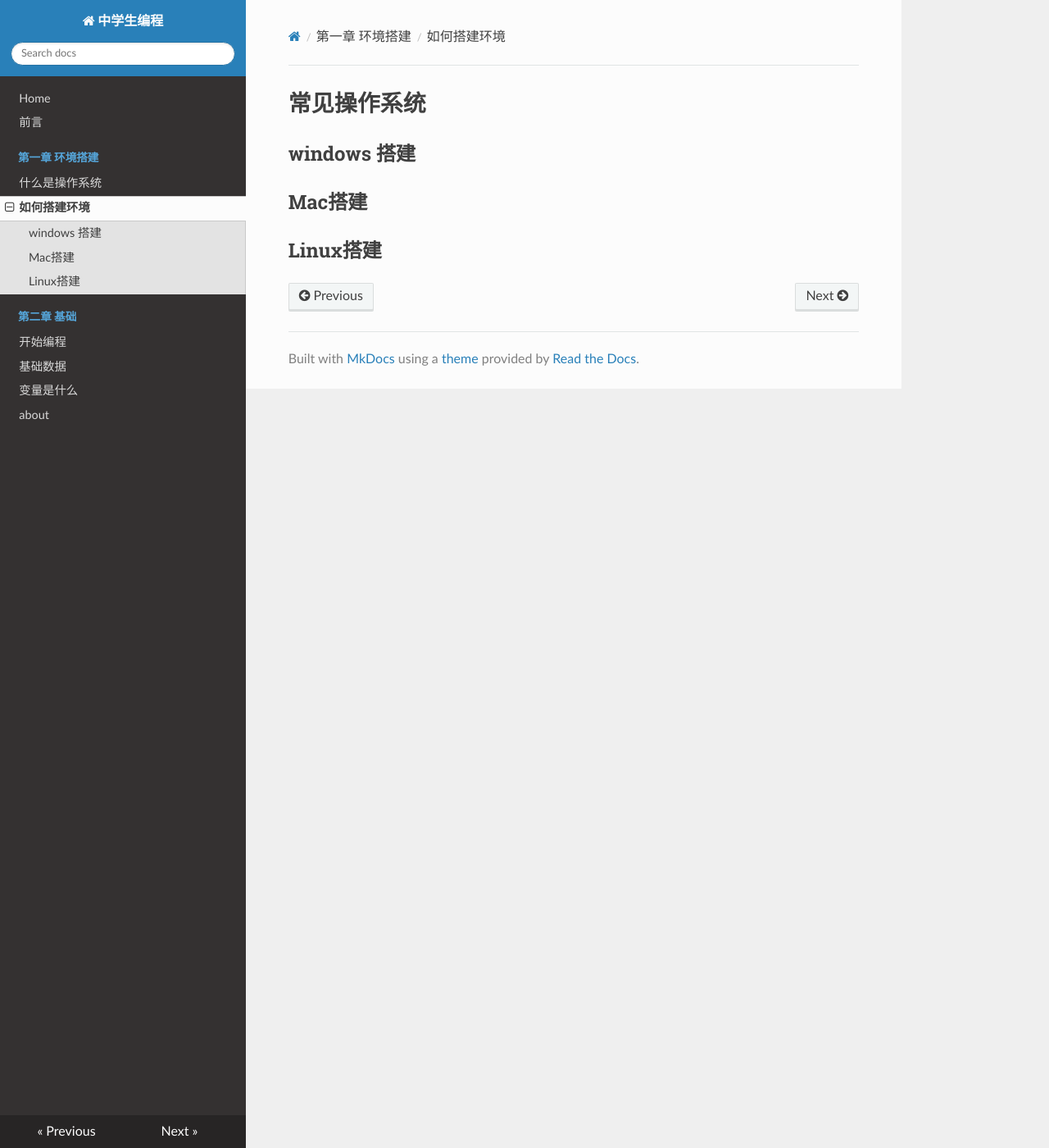
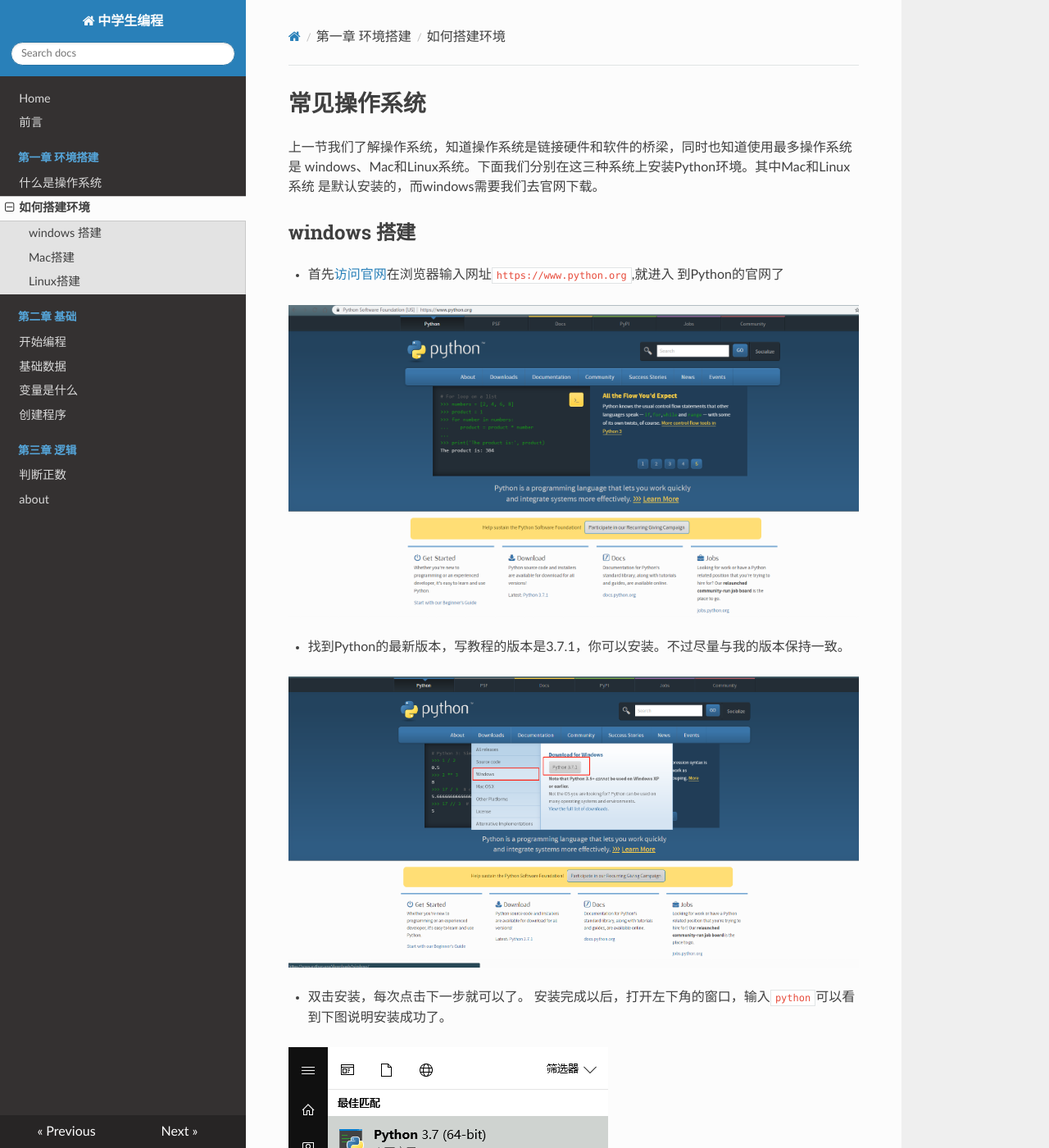
Before and after one commit to MonicaCat/notebook, an MkDocs documentation site: the page built from docs/第1章/1.2 如何搭建Python.md, in a window 1280 px wide and 1400 px high. Shown: the whole window at 82% size. Built offline with MkDocs 1.6.1, drawn with Linux system fonts in a browser that asks for light colours; nearby versions of some CDN libraries; some of the changed text lies outside the part shown.

Commit message:
更新文档

```diff
--- a/docs/第1章/1.2 如何搭建Python.md
+++ b/docs/第1章/1.2 如何搭建Python.md
@@ -1,9 +1,34 @@
 # 常见操作系统
+上一节我们了解操作系统，知道操作系统是链接硬件和软件的桥梁，同时也知道使用最多操作系统是
+windows、Mac和Linux系统。下面我们分别在这三种系统上安装Python环境。其中Mac和Linux系统
+是默认安装的，而windows需要我们去官网下载。
 
 ## windows 搭建
+* 首先[访问官网](https://www.python.org/)在浏览器输入网址`https://www.python.org`,就进入
+到Python的官网了
 
+![python官网.png](/image/1/python官网.png)
+
+* 找到Python的最新版本，写教程的版本是3.7.1，你可以安装。不过尽量与我的版本保持一致。
+
+![python下载.png](/image/1/python下载.png)
+
+* 双击安装，每次点击下一步就可以了。
+安装完成以后，打开左下角的窗口，输入`python`可以看到下图说明安装成功了。
+
+![搜索python.png](/image/1/搜索python.png)
+
+![python主页面.png.png](/image/1/python主页面.png)
 
 ## Mac搭建
+少数读者会使用Mac系统，苹果系统一般都有安装Python，可能是2.7版本的。我们需要下载3以上的版本
 
+![苹果下载](/image/苹果下载.png)
+
+![苹果下载python](/image/苹果下载python.png)
+
+下载以后安装就非常简单了，点击下一步，需要输入密码的地方，自行输入吧。
 
 ## Linux搭建
+ 而Linux系统发行版本非常多，一般主流的发行版本都会默认安装Python2和3两个版本。一般使用Linux
+ 的读者基本不需要写如何安装的教程，此处教程忽略。
--- a/mkdocs.yml
+++ b/mkdocs.yml
@@ -10,6 +10,9 @@ nav:
       - 开始编程: 第2章/2.1 开始编程.md
       - 基础数据: 第2章/2.2 基础数据.md
       - 变量是什么: 第2章/2.3 变量.md
+      - 创建程序:  第2章/2.4 创建程序.md
+  - 第三章 逻辑:
+      - 判断正数: 第3章/3.1 判断是否正数.md
   - about: 关于作者.md
 
 theme: readthedocs
```
Also changed, not shown: docs/第1章/1.1 什么是操作系统.md (+3 -3 lines), docs/第2章/2.1 开始编程.md (+1 -1 lines), docs/第2章/2.4 创建程序.md (added, +29 -0 lines), docs/第3章/3.1 判断是否正数.md (added, +77 -0 lines), docs/image/1/Linus_Torvalds.jpg (renamed from docs/image/Linus_Torvalds.jpg), docs/image/1/python下载.png (added), docs/image/1/python主页面.png (renamed from docs/image/python主页面.png), docs/image/1/python官网.png (added), docs/image/1/微软logo.jpeg (renamed from docs/image/微软logo.jpeg), docs/image/1/搜索python.png (added), docs/image/1/苹果logo.png (renamed from docs/image/苹果logo.png), docs/image/1/苹果下载.png (added), docs/image/1/苹果下载python.png (added), docs/image/2/python主页面.png (added), 4 more files.
